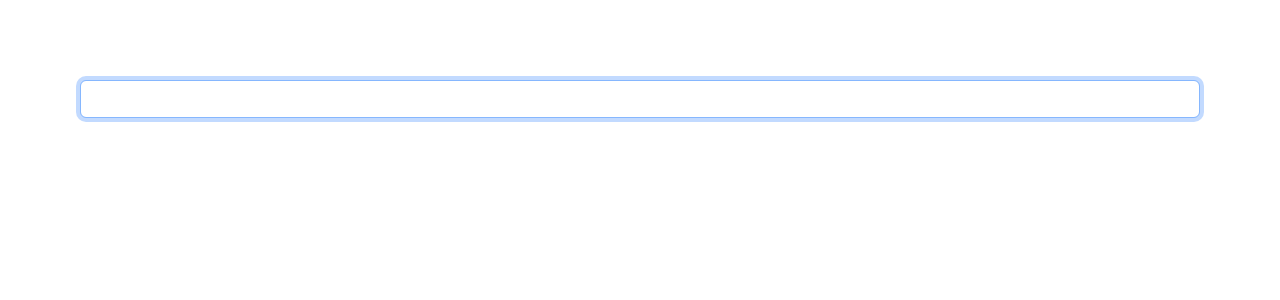
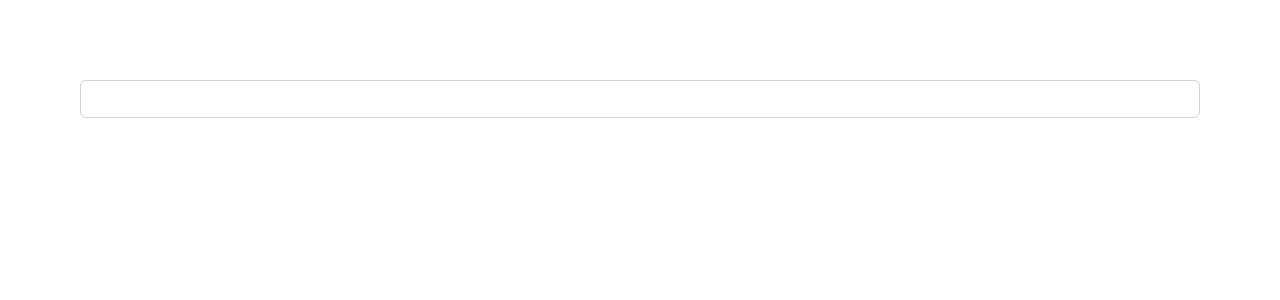
Before and after one commit to MuneebSajjad2/React-TS-Connecting-To-Backend, a React (Vite) app: page / in a window 1280 px wide. Shown: the top 300 px of the page. Built offline with nearby package versions, Linux system fonts and the light colour scheme.

Commit message:
Effect Dependencies

```diff
--- a/src/App.tsx
+++ b/src/App.tsx
@@ -1,26 +1,22 @@
 
 
-import React, { useEffect, useRef } from 'react'
+import React, { useEffect, useRef, useState } from 'react'
+import ProductList from './Components/ProductList'
 
 const App = () => {
 
-  const ref = useRef<HTMLInputElement>(null);
-
-  useEffect(()=> {
-
-    if (ref.current) ref.current.focus();
-
-  })
-
-  useEffect(()=>{
-    document.title = 'My app'
-  })
-
-
+const [category, setcategory] = useState('')
 
   return (
     <div>
-      <input ref={ref} type="text" className="form-control" />
+      <select className="form-control" onChange={(event) => {setcategory(event.target.value)}}>
+        <option value=""></option>
+        <option value="Clothing">Clothing</option>
+        <option value="HouseHold">HouseHold</option>
+      </select>
+
+
+      <ProductList category = {category} />
     </div>
   )
 }
--- /dev/null
+++ b/src/Components/ProductList.tsx
@@ -0,0 +1,21 @@
+import { useEffect, useState } from "react"
+
+
+
+
+const ProductList = ({category} : {category : string}) => {
+
+   const [Products , setProducts] = useState<string[]>([])
+
+    useEffect(() => {
+        console.log('Fetching Data' , category);
+
+
+        setProducts(['HouseHold', 'Clothing'])
+    }, [category])
+  return (
+    <div></div>
+  )
+}
+
+export default ProductList
```
